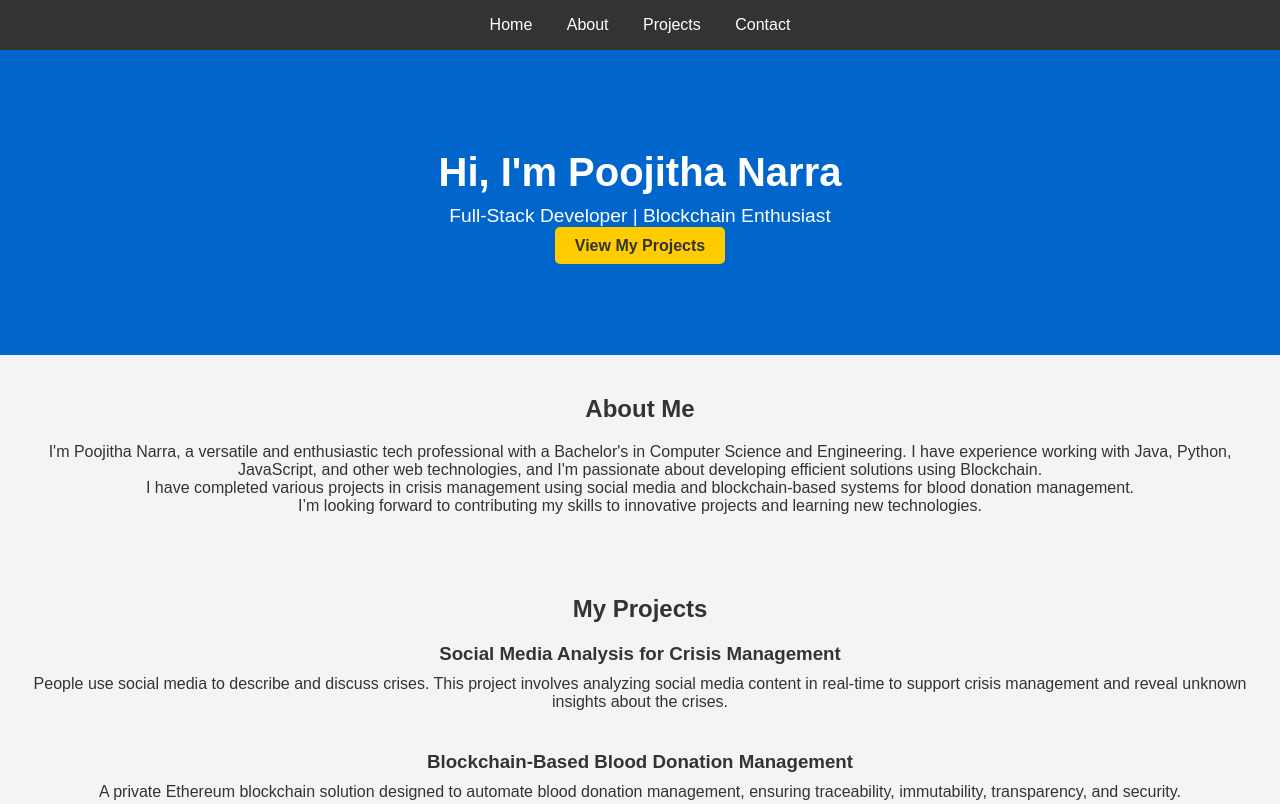
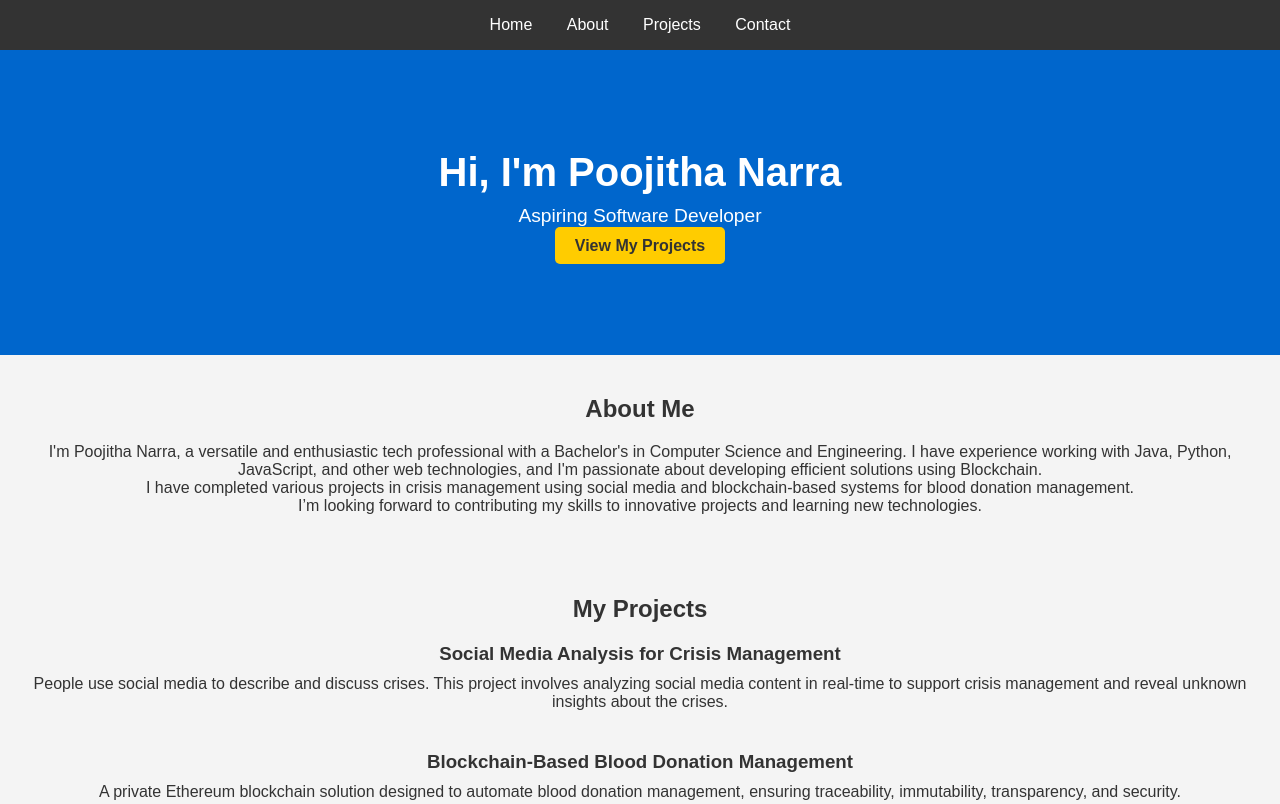
Before and after one commit to Poojitha2528/poojitha.github.io, a plain HTML site: page index.html in a window 1280 px wide. Shown: the top 804 px of the page. Drawn offline with Linux system fonts and the light colour scheme.

Commit message:
Update index.html

```diff
--- a/index.html
+++ b/index.html
@@ -119,7 +119,7 @@
     <!-- Hero Section -->
     <section class="hero" id="home">
         <h1>Hi, I'm Poojitha Narra</h1>
-        <p>Full-Stack Developer | Blockchain Enthusiast</p>
+        <p>Aspiring Software Developer</p>
         <a href="#projects" class="btn">View My Projects</a>
     </section>
 
```
